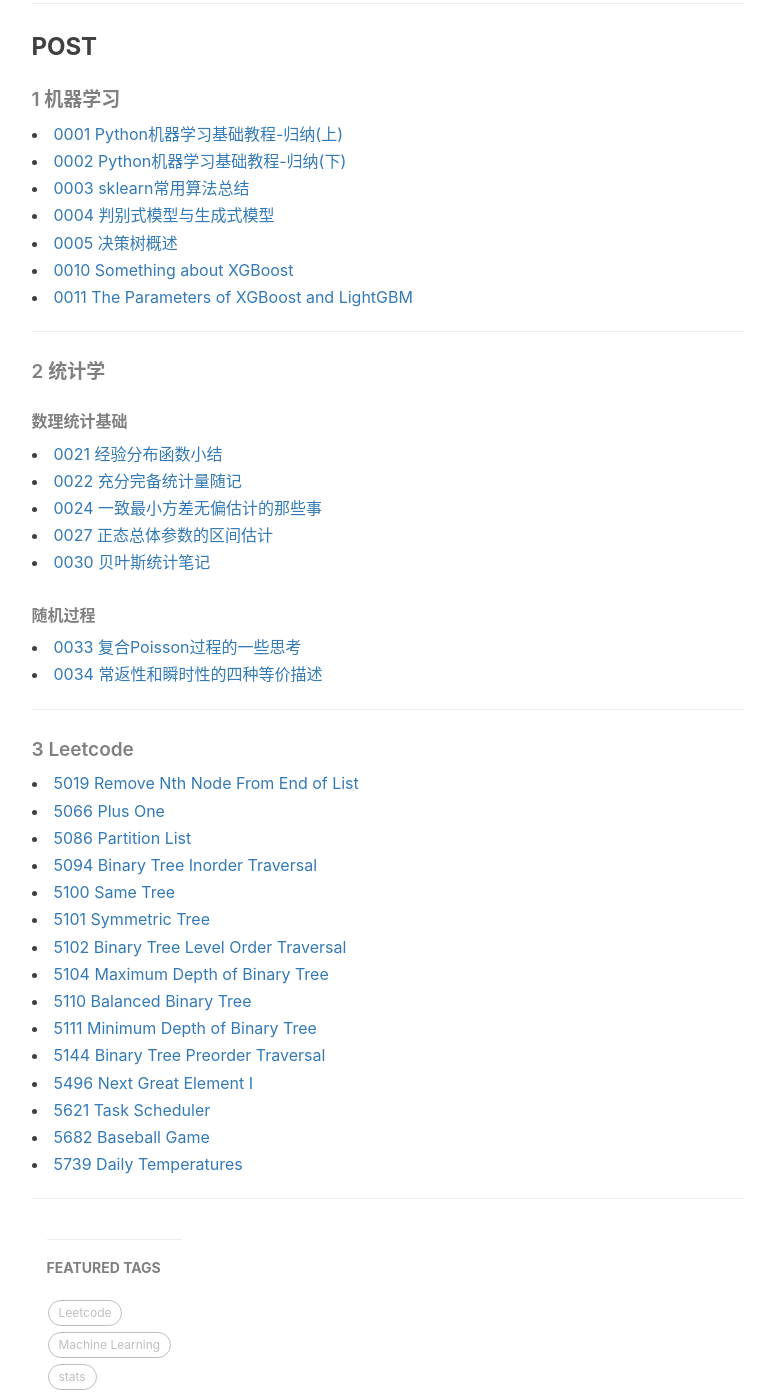
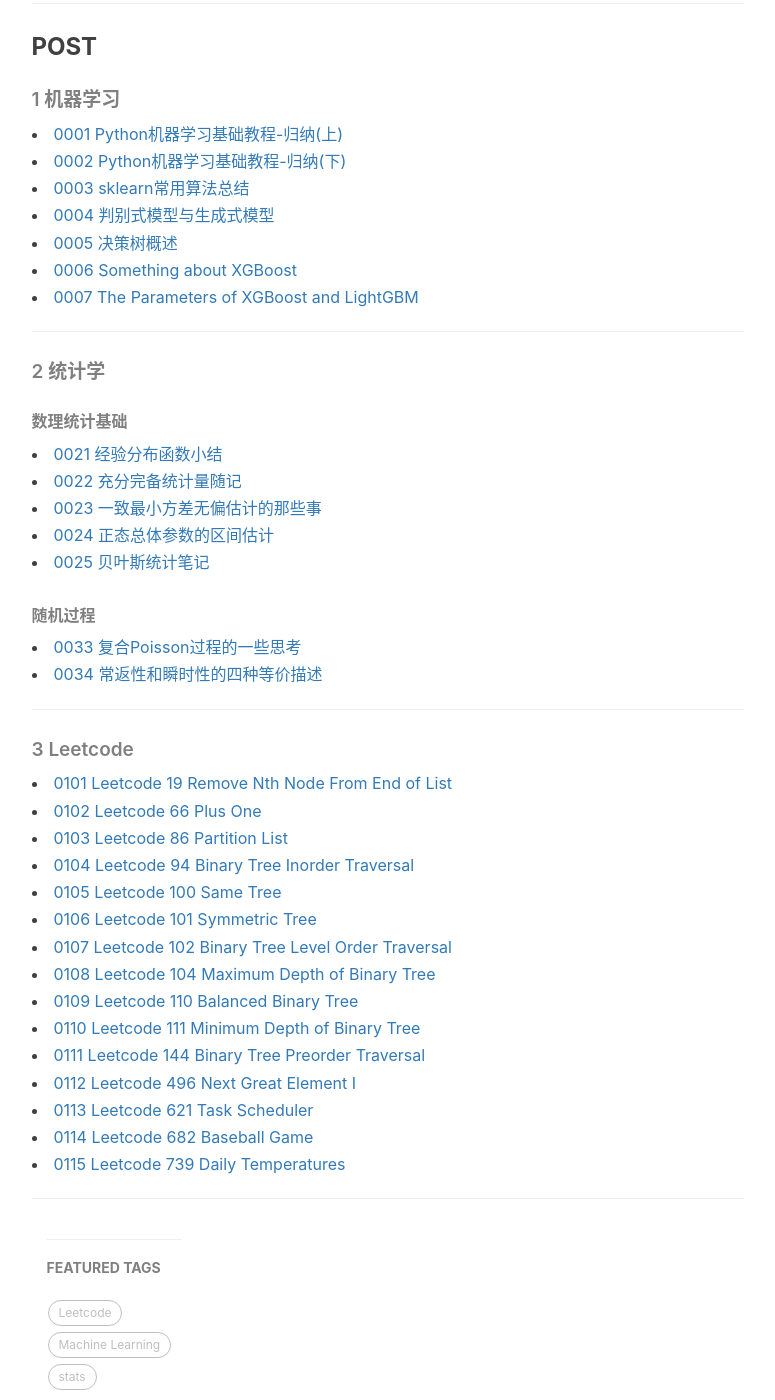
Before and after one commit to ZaccWu/ZaccWu.github.io, a Jekyll site: the page built from post list.html, in a window 1280 px wide and 1400 px high, scrolled down 606 px. Shown: the whole window, without its empty margins (136-911 px from the left). Built offline with Jekyll 4.4.1, drawn with Linux system fonts in a browser that asks for light colours; nearby versions of some CDN libraries; comment, search, counter and statistics services are not loaded.

Commit message:
Update post list.html

```diff
--- a/post list.html
+++ b/post list.html
@@ -28,17 +28,17 @@
     <li><a href="https://tinky2013.github.io/2019/08/04/sklearn%E5%B8%B8%E7%94%A8%E7%AE%97%E6%B3%95%E6%80%BB%E7%BB%93/">0003 sklearn常用算法总结</a></li>
     <li><a href="https://tinky2013.github.io/2019/07/11/%E5%88%A4%E5%88%AB%E5%BC%8F%E6%A8%A1%E5%9E%8B%E4%B8%8E%E7%94%9F%E6%88%90%E5%BC%8F%E6%A8%A1%E5%9E%8B/">0004 判别式模型与生成式模型</a></li>
     <li><a href="https://tinky2013.github.io/2019/08/29/%E5%86%B3%E7%AD%96%E6%A0%91%E6%A6%82%E8%BF%B0/">0005 决策树概述</a></li>
-    <li><a herf="https://tinky2013.github.io/2019/08/30/Something-about-XGBoost/">0010 Something about XGBoost</a></li>
-    <li><a herf="https://tinky2013.github.io/2019/08/31/The-Parameters-of-XGBoost-and-LightGBM/">0011 The Parameters of XGBoost and LightGBM</a></li>
+    <li><a herf="https://tinky2013.github.io/2019/08/30/Something-about-XGBoost/">0006 Something about XGBoost</a></li>
+    <li><a herf="https://tinky2013.github.io/2019/08/31/The-Parameters-of-XGBoost-and-LightGBM/">0007 The Parameters of XGBoost and LightGBM</a></li>
 
     <hr>
     <h5>2 统计学</h5>
     <h6>数理统计基础</h6>
     <li><a href="https://tinky2013.github.io/2019/06/08/%E7%BB%8F%E9%AA%8C%E5%88%86%E5%B8%83%E5%87%BD%E6%95%B0%E5%B0%8F%E7%BB%93/">0021 经验分布函数小结</a></li>
     <li><a href="https://tinky2013.github.io/2019/05/26/%E5%85%85%E5%88%86%E5%AE%8C%E5%A4%87%E7%BB%9F%E8%AE%A1%E9%87%8F%E9%9A%8F%E8%AE%B0/">0022 充分完备统计量随记</a></li>
-    <li><a href="https://tinky2013.github.io/2019/05/05/%E4%B8%80%E8%87%B4%E6%9C%80%E5%B0%8F%E6%96%B9%E5%B7%AE%E6%97%A0%E5%81%8F%E4%BC%B0%E8%AE%A1%E7%9A%84%E9%82%A3%E4%BA%9B%E4%BA%8B/">0024 一致最小方差无偏估计的那些事</a></li>
-    <li><a href="https://tinky2013.github.io/2019/05/11/%E6%AD%A3%E6%80%81%E6%80%BB%E4%BD%93%E5%8F%82%E6%95%B0%E7%BD%AE%E4%BF%A1%E5%8C%BA%E9%97%B4/">0027 正态总体参数的区间估计</a></li>
-    <li><a href="https://tinky2013.github.io/2019/08/28/%E8%B4%9D%E5%8F%B6%E6%96%AF%E4%BC%B0%E8%AE%A1%E7%AC%94%E8%AE%B0/">0030 贝叶斯统计笔记</a></li>
+    <li><a href="https://tinky2013.github.io/2019/05/05/%E4%B8%80%E8%87%B4%E6%9C%80%E5%B0%8F%E6%96%B9%E5%B7%AE%E6%97%A0%E5%81%8F%E4%BC%B0%E8%AE%A1%E7%9A%84%E9%82%A3%E4%BA%9B%E4%BA%8B/">0023 一致最小方差无偏估计的那些事</a></li>
+    <li><a href="https://tinky2013.github.io/2019/05/11/%E6%AD%A3%E6%80%81%E6%80%BB%E4%BD%93%E5%8F%82%E6%95%B0%E7%BD%AE%E4%BF%A1%E5%8C%BA%E9%97%B4/">0024 正态总体参数的区间估计</a></li>
+    <li><a href="https://tinky2013.github.io/2019/08/28/%E8%B4%9D%E5%8F%B6%E6%96%AF%E4%BC%B0%E8%AE%A1%E7%AC%94%E8%AE%B0/">0025 贝叶斯统计笔记</a></li>
 
     <h6>随机过程</h6>
     <li><a href="https://tinky2013.github.io/2019/05/03/%E5%A4%8D%E5%90%88Poisson%E8%BF%87%E7%A8%8B%E7%9A%84%E4%B8%80%E4%BA%9B%E6%80%9D%E8%80%83/">0033 复合Poisson过程的一些思考</a></li>
@@ -46,21 +46,21 @@
     <hr>
 
     <h5>3 Leetcode</h5>
-    <li><a href="https://tinky2013.github.io/2018/01/09/Leetcode-19-Remove-Nth-Node-From-End-of-List/">5019 Remove Nth Node From End of List</a></li>
-    <li><a href="https://tinky2013.github.io/2018/01/20/Leetcode-66-Plus-One/">5066 Plus One</a></li>
-    <li><a href="https://tinky2013.github.io/2018/01/26/Leetcode-86-Partition-List/">5086 Partition List</a></li>
-    <li><a href="https://tinky2013.github.io/2018/01/29/Leetcode-94-Binary-Tree-Inorder-Traversal/">5094 Binary Tree Inorder Traversal</a></li>
-    <li><a href="https://tinky2013.github.io/2018/01/31/Leetcode-100-Same-Tree/">5100 Same Tree</a></li>
-    <li><a href="https://tinky2013.github.io/2018/02/01/Leetcode-101-Symmetric-Tree/">5101 Symmetric Tree</a></li>
-    <li><a href="https://tinky2013.github.io/2019/05/10/Leetcode-102-Binary-Tree-Level-Order-Traversal/">5102 Binary Tree Level Order Traversal</a></li>
-    <li><a href="https://tinky2013.github.io/2018/02/01/Leetcode-104-Maximum-Depth-of-Binary-Tree/">5104 Maximum Depth of Binary Tree</a></li>
-    <li><a href="https://tinky2013.github.io/2018/02/04/Leetcode-110-Balanced-Binary-Tree/">5110 Balanced Binary Tree</a></li>
-    <li><a href="https://tinky2013.github.io/2018/02/04/Leetcode-111-Minimum-Depth-of-Binary-Tree/">5111 Minimum Depth of Binary Tree</a></li>
-    <li><a href="https://tinky2013.github.io/2018/02/14/Leetcode-144-Binary-Tree-Preorder-Traversal/">5144 Binary Tree Preorder Traversal</a></li>
-    <li><a href="https://tinky2013.github.io/2018/05/30/Leetcode-496-Next-Great-Element-I/">5496 Next Great Element I</a></li>
-    <li><a href="https://tinky2013.github.io/2018/07/07/Leetcode-621-Task-Scheduler/">5621 Task Scheduler</a></li>
-    <li><a href="https://tinky2013.github.io/2018/07/25/Leetcode-682-Baseball-Game/">5682 Baseball Game</a></li>
-    <li><a href="https://tinky2013.github.io/2018/08/12/Leetcode-739-Daily-Temperatures/">5739 Daily Temperatures</a></li>
+    <li><a href="https://tinky2013.github.io/2018/01/09/Leetcode-19-Remove-Nth-Node-From-End-of-List/">0101 Leetcode 19 Remove Nth Node From End of List</a></li>
+    <li><a href="https://tinky2013.github.io/2018/01/20/Leetcode-66-Plus-One/">0102 Leetcode 66 Plus One</a></li>
+    <li><a href="https://tinky2013.github.io/2018/01/26/Leetcode-86-Partition-List/">0103 Leetcode 86 Partition List</a></li>
+    <li><a href="https://tinky2013.github.io/2018/01/29/Leetcode-94-Binary-Tree-Inorder-Traversal/">0104 Leetcode 94 Binary Tree Inorder Traversal</a></li>
+    <li><a href="https://tinky2013.github.io/2018/01/31/Leetcode-100-Same-Tree/">0105 Leetcode 100 Same Tree</a></li>
+    <li><a href="https://tinky2013.github.io/2018/02/01/Leetcode-101-Symmetric-Tree/">0106 Leetcode 101 Symmetric Tree</a></li>
+    <li><a href="https://tinky2013.github.io/2019/05/10/Leetcode-102-Binary-Tree-Level-Order-Traversal/">0107 Leetcode 102 Binary Tree Level Order Traversal</a></li>
+    <li><a href="https://tinky2013.github.io/2018/02/01/Leetcode-104-Maximum-Depth-of-Binary-Tree/">0108 Leetcode 104 Maximum Depth of Binary Tree</a></li>
+    <li><a href="https://tinky2013.github.io/2018/02/04/Leetcode-110-Balanced-Binary-Tree/">0109 Leetcode 110 Balanced Binary Tree</a></li>
+    <li><a href="https://tinky2013.github.io/2018/02/04/Leetcode-111-Minimum-Depth-of-Binary-Tree/">0110 Leetcode 111 Minimum Depth of Binary Tree</a></li>
+    <li><a href="https://tinky2013.github.io/2018/02/14/Leetcode-144-Binary-Tree-Preorder-Traversal/">0111 Leetcode 144 Binary Tree Preorder Traversal</a></li>
+    <li><a href="https://tinky2013.github.io/2018/05/30/Leetcode-496-Next-Great-Element-I/">0112 Leetcode 496 Next Great Element I</a></li>
+    <li><a href="https://tinky2013.github.io/2018/07/07/Leetcode-621-Task-Scheduler/">0113 Leetcode 621 Task Scheduler</a></li>
+    <li><a href="https://tinky2013.github.io/2018/07/25/Leetcode-682-Baseball-Game/">0114 Leetcode 682 Baseball Game</a></li>
+    <li><a href="https://tinky2013.github.io/2018/08/12/Leetcode-739-Daily-Temperatures/">0115 Leetcode 739 Daily Temperatures</a></li>
     <hr>
 
 <!-- Handle Language Change -->
```
